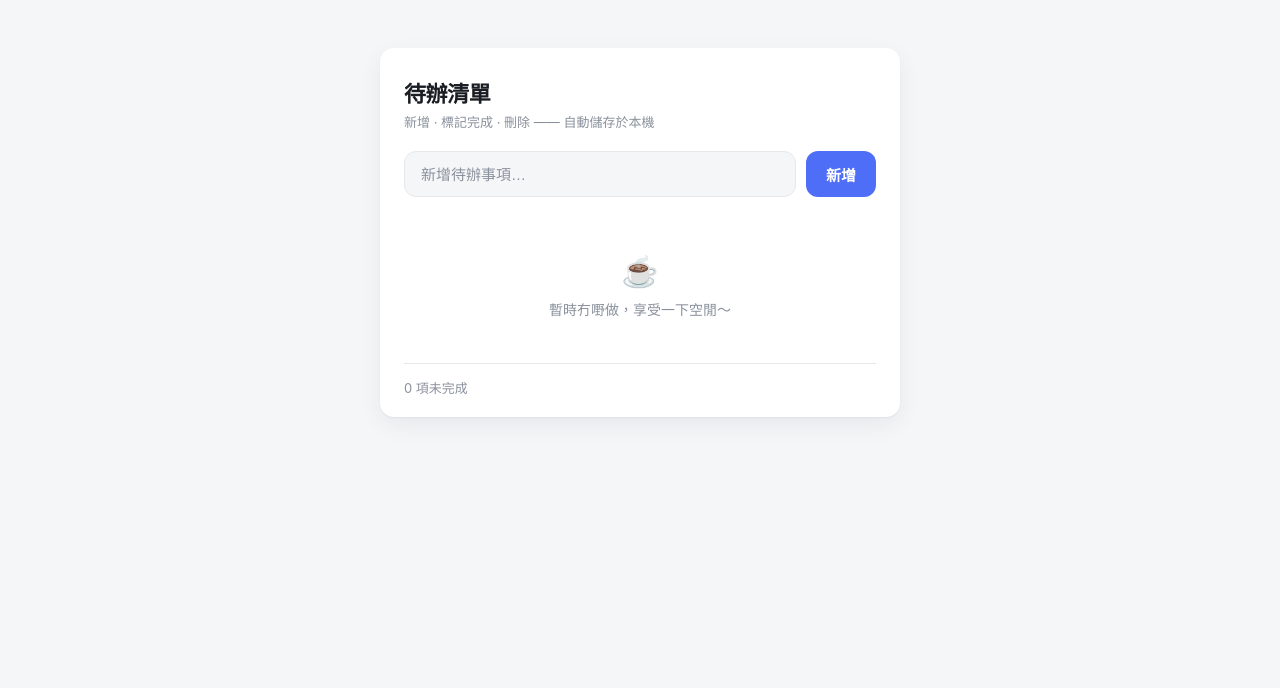
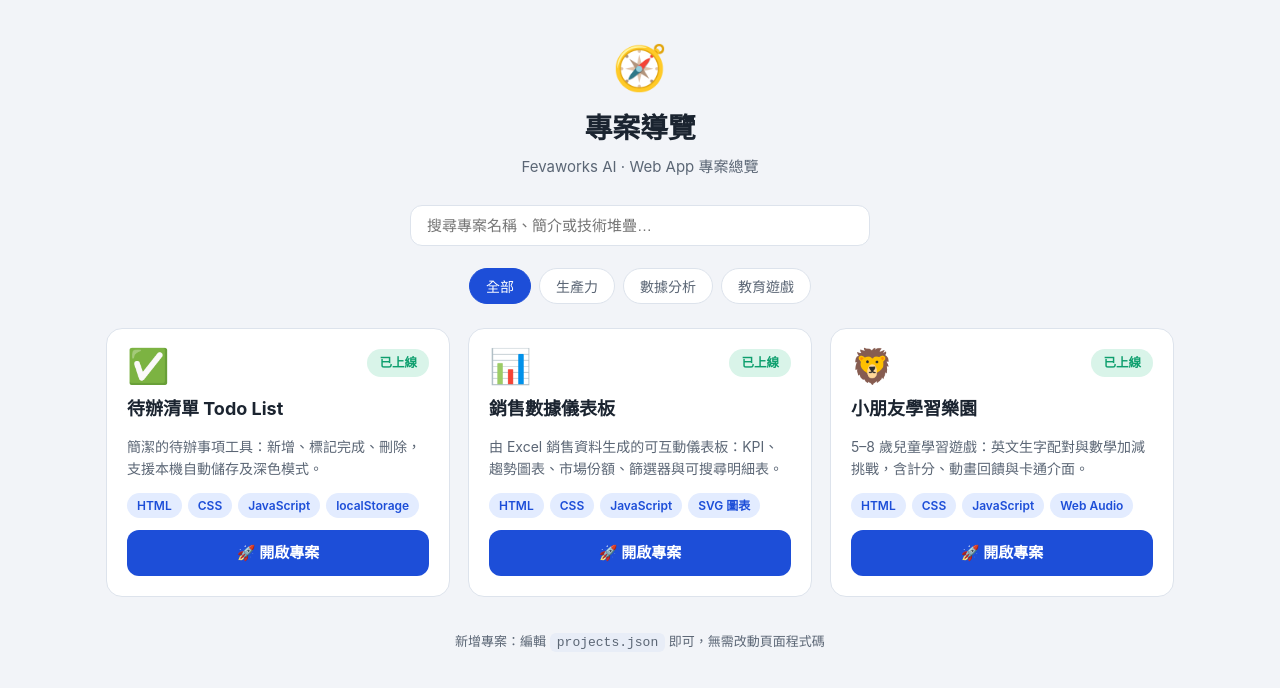
Before and after one commit to fevaworksai/hermes-agent, a plain HTML site: page index.html in a window 1280 px wide. Drawn offline with Linux system fonts and the light colour scheme.

Commit message:
feat: add project navigator homepage; move todo app to todo.html

```diff
--- a/index.html
+++ b/index.html
@@ -3,275 +3,156 @@
 <head>
 <meta charset="UTF-8">
 <meta name="viewport" content="width=device-width, initial-scale=1.0">
-<title>待辦清單 · Todo List</title>
+<title>專案導覽 · Project Navigator</title>
 <style>
-  :root {
-    --bg: #f5f6f8;
-    --card: #ffffff;
-    --text: #1a1d23;
-    --text-dim: #8a919c;
-    --text-done: #9aa2ae;
-    --border: #e6e8ec;
-    --accent: #4f6ef7;
-    --accent-soft: #eef1fe;
-    --danger: #e5484d;
-    --shadow: 0 1px 2px rgba(16, 24, 40, .05), 0 8px 24px rgba(16, 24, 40, .06);
-    --radius: 14px;
+:root{
+  --bg:#f2f4f8; --card:#ffffff; --ink:#1b2430; --dim:#5b6675; --line:#dde3ec;
+  --brand:#1d4ed8; --brand-soft:#e3ecff; --ok:#0e9f6e; --ok-soft:#d9f4e9;
+  --dev:#d97706; --dev-soft:#fdf0dc;
 }
-  @media (prefers-color-scheme: dark) {
-    :root {
-      --bg: #101216;
-      --card: #1a1d23;
-      --text: #eef0f4;
-      --text-dim: #7d8695;
-      --border: #2a2f39;
-      --accent: #6d87ff;
-      --accent-soft: #232a3d;
-      --danger: #ff6369;
-      --shadow: 0 1px 2px rgba(0,0,0,.4), 0 8px 24px rgba(0,0,0,.35);
+*{margin:0;padding:0;box-sizing:border-box}
+body{font-family:-apple-system,BlinkMacSystemFont,"Segoe UI","PingFang HK","Microsoft JhengHei",Roboto,sans-serif;background:var(--bg);color:var(--ink);line-height:1.6;-webkit-font-smoothing:antialiased}
+.wrap{max-width:1100px;margin:0 auto;padding:32px 16px 56px}
+header{text-align:center;margin-bottom:26px}
+header .logo{font-size:44px}
+header h1{font-size:28px;letter-spacing:-.01em;margin-top:4px}
+header p{color:var(--dim);font-size:15px;margin-top:4px}
+.toolbar{display:flex;flex-wrap:wrap;gap:12px;justify-content:center;margin-bottom:22px}
+.toolbar input{
+  flex:1;min-width:220px;max-width:460px;font-size:15px;padding:11px 16px;
+  border:1px solid var(--line);border-radius:12px;background:#fff;color:var(--ink)
 }
+.toolbar input:focus{outline:none;border-color:var(--brand);box-shadow:0 0 0 3px var(--brand-soft)}
+.chips{display:flex;flex-wrap:wrap;gap:8px;justify-content:center;margin-bottom:24px}
+.chip{
+  font-size:14px;padding:7px 16px;border-radius:999px;border:1px solid var(--line);
+  background:#fff;color:var(--dim);cursor:pointer;font-family:inherit
 }
-  * { margin: 0; padding: 0; box-sizing: border-box; }
-  body {
-    font-family: -apple-system, BlinkMacSystemFont, "Segoe UI", "PingFang HK", "Microsoft JhengHei", Roboto, sans-serif;
-    background: var(--bg);
-    color: var(--text);
-    min-height: 100vh;
-    display: flex;
-    align-items: flex-start;
-    justify-content: center;
-    padding: 48px 16px;
-    -webkit-font-smoothing: antialiased;
+.chip:hover{border-color:var(--brand);color:var(--brand)}
+.chip.active{background:var(--brand);border-color:var(--brand);color:#fff}
+.grid{display:grid;grid-template-columns:repeat(auto-fill,minmax(300px,1fr));gap:18px}
+.pcard{
+  background:var(--card);border:1px solid var(--line);border-radius:16px;padding:20px;
+  display:flex;flex-direction:column;gap:12px;transition:transform .15s,box-shadow .15s
 }
-  .app {
-    width: 100%;
-    max-width: 520px;
-    background: var(--card);
-    border-radius: var(--radius);
-    box-shadow: var(--shadow);
-    padding: 28px 24px 20px;
+.pcard:hover{transform:translateY(-3px);box-shadow:0 10px 26px rgba(29,78,216,.12)}
+.pcard .top{display:flex;justify-content:space-between;align-items:flex-start;gap:10px}
+.pcard .icon{font-size:34px;line-height:1}
+.pcard h2{font-size:18px}
+.pcard .desc{font-size:14px;color:var(--dim);flex:1}
+.pcard .stack{display:flex;flex-wrap:wrap;gap:6px}
+.tag{
+  font-size:12px;padding:3px 10px;border-radius:999px;background:var(--brand-soft);
+  color:var(--brand);font-weight:600
 }
-  .app h1 {
-    font-size: 22px;
-    font-weight: 700;
-    letter-spacing: -0.02em;
-    margin-bottom: 4px;
+.status{font-size:12.5px;font-weight:700;padding:4px 12px;border-radius:999px;white-space:nowrap}
+.status.online{background:var(--ok-soft);color:var(--ok)}
+.status.dev{background:var(--dev-soft);color:var(--dev)}
+.pcard .open{
+  display:inline-flex;align-items:center;justify-content:center;gap:6px;
+  padding:11px;border-radius:12px;background:var(--brand);color:#fff;text-decoration:none;
+  font-size:15px;font-weight:600;transition:filter .15s
 }
-  .app .subtitle {
-    font-size: 13px;
-    color: var(--text-dim);
-    margin-bottom: 20px;
+.pcard .open:hover{filter:brightness(1.08)}
+.empty{grid-column:1/-1;text-align:center;color:var(--dim);padding:44px 0;font-size:15px}
+.state-msg{text-align:center;color:var(--dim);padding:30px 0;font-size:15px}
+footer{text-align:center;color:var(--dim);font-size:13px;margin-top:34px}
+footer code{background:#e8edf7;padding:2px 7px;border-radius:6px}
+@media(max-width:600px){
+  header h1{font-size:24px}
+  .grid{grid-template-columns:1fr}
 }
-  .add-row {
-    display: flex;
-    gap: 10px;
-    margin-bottom: 20px;
-  }
-  .add-row input {
-    flex: 1;
-    height: 46px;
-    padding: 0 16px;
-    font-size: 15px;
-    color: var(--text);
-    background: var(--bg);
-    border: 1px solid var(--border);
-    border-radius: 12px;
-    outline: none;
-    transition: border-color .15s, box-shadow .15s;
-  }
-  .add-row input::placeholder { color: var(--text-dim); }
-  .add-row input:focus {
-    border-color: var(--accent);
-    box-shadow: 0 0 0 3px var(--accent-soft);
-  }
-  .add-row button {
-    height: 46px;
-    padding: 0 20px;
-    font-size: 15px;
-    font-weight: 600;
-    color: #fff;
-    background: var(--accent);
-    border: none;
-    border-radius: 12px;
-    cursor: pointer;
-    transition: filter .15s, transform .05s;
-  }
-  .add-row button:hover { filter: brightness(1.08); }
-  .add-row button:active { transform: scale(.97); }
-  .list { list-style: none; }
-  .item {
-    display: flex;
-    align-items: center;
-    gap: 12px;
-    padding: 15px 12px;
-    border-radius: 12px;
-    transition: background .15s;
-    animation: pop .18s ease;
-  }
-  @keyframes pop { from { opacity: 0; transform: translateY(-4px); } to { opacity: 1; transform: none; } }
-  .item:hover { background: var(--bg); }
-  .item input[type="checkbox"] {
-    appearance: none;
-    width: 22px; height: 22px;
-    flex-shrink: 0;
-    border: 2px solid var(--border);
-    border-radius: 7px;
-    cursor: pointer;
-    position: relative;
-    transition: background .15s, border-color .15s;
-  }
-  .item input[type="checkbox"]:checked {
-    background: var(--accent);
-    border-color: var(--accent);
-  }
-  .item input[type="checkbox"]:checked::after {
-    content: "";
-    position: absolute;
-    left: 6px; top: 2px;
-    width: 5px; height: 10px;
-    border: solid #fff;
-    border-width: 0 2px 2px 0;
-    transform: rotate(45deg);
-  }
-  .item .label {
-    flex: 1;
-    font-size: 15px;
-    line-height: 1.55;
-    word-break: break-word;
-    transition: color .2s;
-  }
-  .item.done .label {
-    color: var(--text-done);
-    background-image: linear-gradient(to right, var(--text-dim) 0, var(--text-dim) 100%);
-    background-repeat: no-repeat;
-    background-position: 0 55%;
-    background-size: 100% 1.5px;
-  }
-  .item .del {
-    flex-shrink: 0;
-    width: 30px; height: 30px;
-    display: grid;
-    place-items: center;
-    font-size: 16px;
-    color: var(--text-dim);
-    background: none;
-    border: none;
-    border-radius: 8px;
-    cursor: pointer;
-    opacity: .45;
-    transition: opacity .15s, background .15s, color .15s;
-  }
-  .item:hover .del, .item .del:focus-visible { opacity: 1; }
-  .item .del:hover { background: rgba(229, 72, 77, .12); color: var(--danger); }
-  .footer {
-    display: flex;
-    justify-content: space-between;
-    align-items: center;
-    margin-top: 16px;
-    padding-top: 14px;
-    border-top: 1px solid var(--border);
-    font-size: 13px;
-    color: var(--text-dim);
-  }
-  .empty {
-    text-align: center;
-    padding: 36px 0 28px;
-    color: var(--text-dim);
-    font-size: 14px;
-  }
-  .empty .emoji { font-size: 30px; display: block; margin-bottom: 10px; }
 </style>
 </head>
 <body>
-<main class="app" role="main" aria-label="待辦清單">
-  <h1>待辦清單</h1>
-  <p class="subtitle">新增 · 標記完成 · 刪除 —— 自動儲存於本機</p>
+<div class="wrap">
+<header>
+  <div class="logo">🧭</div>
+  <h1>專案導覽</h1>
+  <p>Fevaworks AI · Web App 專案總覽</p>
+</header>
 
-  <form class="add-row" id="addForm">
-    <input type="text" id="todoInput" placeholder="新增待辦事項…" maxlength="200" autocomplete="off" aria-label="新增待辦事項">
-    <button type="submit">新增</button>
-  </form>
+<div class="toolbar">
+  <input type="search" id="search" placeholder="搜尋專案名稱、簡介或技術堆疊…" aria-label="搜尋專案">
+</div>
+<div class="chips" id="chips" role="tablist" aria-label="分類篩選"></div>
 
-  <ul class="list" id="todoList" role="list"></ul>
+<div class="grid" id="grid" aria-live="polite"></div>
+<div class="state-msg" id="state" style="display:none"></div>
 
-  <div class="empty" id="emptyState">
-    <span class="emoji">☕</span>
-    暫時冇嘢做，享受一下空閒～
+<footer>
+  新增專案：編輯 <code>projects.json</code> 即可，無需改動頁面程式碼
+</footer>
 </div>
 
-  <div class="footer">
-    <span id="counter">0 項未完成</span>
-  </div>
-</main>
+<script>
+let PROJECTS = [];
+let state = {q:"", cat:"all"};
 
-<script>
-  const STORAGE_KEY = "todo-list-items";
-  const listEl = document.getElementById("todoList");
-  const inputEl = document.getElementById("todoInput");
-  const emptyEl = document.getElementById("emptyState");
-  const counterEl = document.getElementById("counter");
+function esc(s){ return String(s).replace(/[&<>"']/g, c => ({'&':'&amp;','<':'&lt;','>':'&gt;','"':'&quot;',"'":'&#39;'}[c])); }
 
-  let items = load();
-
-  function load() {
-    try {
-      const raw = localStorage.getItem(STORAGE_KEY);
-      const data = raw ? JSON.parse(raw) : [];
-      return Array.isArray(data) ? data.filter(it => it && typeof it.text === "string") : [];
-    } catch { return []; }
-  }
-  function save() {
-    try { localStorage.setItem(STORAGE_KEY, JSON.stringify(items)); } catch {}
+function renderChips(){
+  const cats = ["all", ...new Set(PROJECTS.map(p => p.category).filter(Boolean))];
+  document.getElementById("chips").innerHTML = cats.map(c =>
+    `<button class="chip ${state.cat===c?'active':''}" data-cat="${esc(c)}" role="tab" aria-selected="${state.cat===c}">${c==='all'?'全部':esc(c)}</button>`).join("");
+  document.querySelectorAll(".chip").forEach(ch => ch.addEventListener("click", () => {
+    state.cat = ch.dataset.cat; renderChips(); renderGrid();
+  }));
 }
 
-  function render() {
-    listEl.innerHTML = "";
-    for (const it of items) {
-      const li = document.createElement("li");
-      li.className = "item" + (it.done ? " done" : "");
-      li.setAttribute("role", "listitem");
-
-      const cb = document.createElement("input");
-      cb.type = "checkbox";
-      cb.checked = !!it.done;
-      cb.setAttribute("aria-label", it.done ? "標記為未完成：" + it.text : "標記為完成：" + it.text);
-      cb.addEventListener("change", () => {
-        it.done = cb.checked;
-        save(); render();
-      });
-
-      const label = document.createElement("span");
-      label.className = "label";
-      label.textContent = it.text;
-
-      const del = document.createElement("button");
-      del.className = "del";
-      del.textContent = "✕";
-      del.setAttribute("aria-label", "刪除：" + it.text);
-      del.addEventListener("click", () => {
-        items = items.filter(x => x !== it);
-        save(); render();
-      });
-
-      li.append(cb, label, del);
-      listEl.appendChild(li);
-    }
-    emptyEl.style.display = items.length ? "none" : "block";
-    const pending = items.filter(x => !x.done).length;
-    counterEl.textContent = pending + " 項未完成";
+function matches(p){
+  if(state.cat !== "all" && p.category !== state.cat) return false;
+  const q = state.q.trim().toLowerCase();
+  if(!q) return true;
+  return [p.name, p.desc, p.category, ...(p.stack||[])].join(" ").toLowerCase().includes(q);
 }
 
-  document.getElementById("addForm").addEventListener("submit", e => {
-    e.preventDefault();
-    const text = inputEl.value.trim();
-    if (!text) return;
-    items.unshift({ text, done: false });
-    inputEl.value = "";
-    save(); render();
-    inputEl.focus();
+function renderGrid(){
+  const list = PROJECTS.filter(matches);
+  const grid = document.getElementById("grid");
+  const empty = document.getElementById("state");
+  if(!list.length){
+    grid.innerHTML = "";
+    empty.style.display = "block";
+    empty.textContent = state.q ? `搵唔到符合「${state.q}」嘅專案，試吓其他關鍵字或重設分類。` : "未有符合分類嘅專案。";
+    return;
+  }
+  empty.style.display = "none";
+  grid.innerHTML = list.map(p => `
+    <article class="pcard">
+      <div class="top">
+        <span class="icon">${esc(p.icon || "📦")}</span>
+        <span class="status ${p.status === "已上線" ? "online" : "dev"}">${esc(p.status || "開發中")}</span>
+      </div>
+      <h2>${esc(p.name)}</h2>
+      <p class="desc">${esc(p.desc)}</p>
+      <div class="stack">${(p.stack||[]).map(s => `<span class="tag">${esc(s)}</span>`).join("")}</div>
+      <a class="open" href="${esc(p.url)}" ${p.url.startsWith("http") ? 'target="_blank" rel="noopener"' : ""}>🚀 開啟專案</a>
+    </article>`).join("");
+}
+
+async function load(){
+  const msg = document.getElementById("state");
+  msg.style.display = "block";
+  msg.textContent = "載入專案資料中…";
+  try{
+    const res = await fetch("projects.json", {cache:"no-store"});
+    if(!res.ok) throw new Error("HTTP " + res.status);
+    PROJECTS = await res.json();
+    if(!Array.isArray(PROJECTS)) throw new Error("格式錯誤");
+  }catch(e){
+    msg.textContent = "無法載入 projects.json（" + e.message + "），請檢查檔案是否存在及格式是否正確。";
+    return;
+  }
+  msg.style.display = "none";
+  renderChips();
+  renderGrid();
+}
+
+document.getElementById("search").addEventListener("input", e => {
+  state.q = e.target.value; renderGrid();
 });
-
-  render();
+load();
 </script>
 </body>
 </html>
--- /dev/null
+++ b/projects.json
@@ -0,0 +1,29 @@
+[
+  {
+    "name": "待辦清單 Todo List",
+    "icon": "✅",
+    "desc": "簡潔的待辦事項工具：新增、標記完成、刪除，支援本機自動儲存及深色模式。",
+    "stack": ["HTML", "CSS", "JavaScript", "localStorage"],
+    "category": "生產力",
+    "status": "已上線",
+    "url": "todo.html"
+  },
+  {
+    "name": "銷售數據儀表板",
+    "icon": "📊",
+    "desc": "由 Excel 銷售資料生成的可互動儀表板：KPI、趨勢圖表、市場份額、篩選器與可搜尋明細表。",
+    "stack": ["HTML", "CSS", "JavaScript", "SVG 圖表"],
+    "category": "數據分析",
+    "status": "已上線",
+    "url": "dashboard/"
+  },
+  {
+    "name": "小朋友學習樂園",
+    "icon": "🦁",
+    "desc": "5–8 歲兒童學習遊戲：英文生字配對與數學加減挑戰，含計分、動畫回饋與卡通介面。",
+    "stack": ["HTML", "CSS", "JavaScript", "Web Audio"],
+    "category": "教育遊戲",
+    "status": "已上線",
+    "url": "kids-learning/"
+  }
+]
```
Also changed, not shown: todo.html (added, +277 -0 lines), 1 other file. Lines whose indentation alone changed are shown as unchanged.
